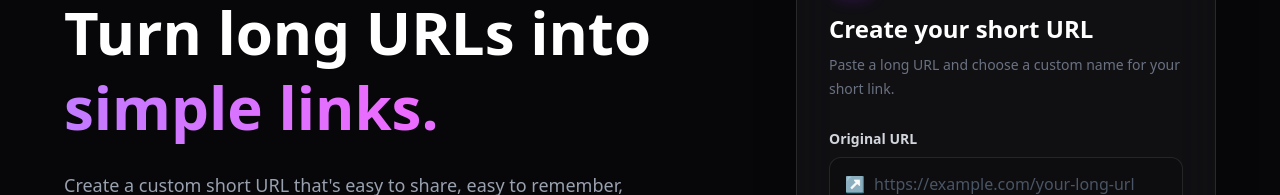
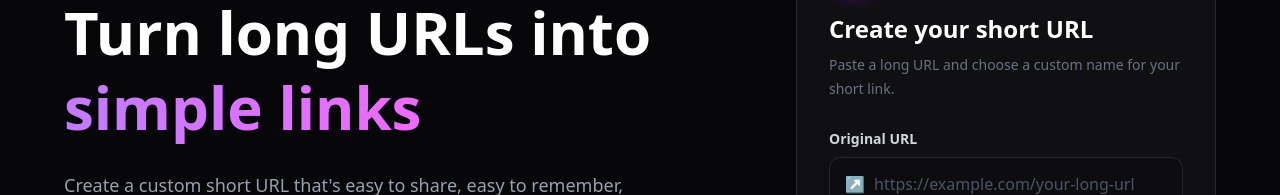
Before and after one commit to Faizan-Saqib/BitlinksOG, a Next.js app in the folder bitlinks/: page /shorten in a window 1280 px wide. Shown: the part 280-475 px from the top of the page. Built offline with nearby package versions, Linux system fonts and the light colour scheme.

Commit message:
Update page.js

```diff
--- a/bitlinks/app/shorten/page.js
+++ b/bitlinks/app/shorten/page.js
@@ -109,7 +109,7 @@ const Shorten = () => {
             <h1 className="mt-7 text-5xl xl:text-6xl font-black leading-tight">
               Turn long URLs into
               <span className="block bg-gradient-to-r from-purple-400 via-fuchsia-400 to-indigo-400 bg-clip-text text-transparent">
-                simple links.
+                simple links
               </span>
             </h1>
 
```
